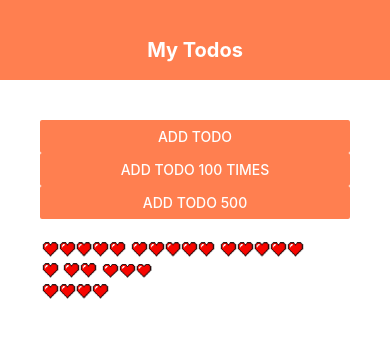
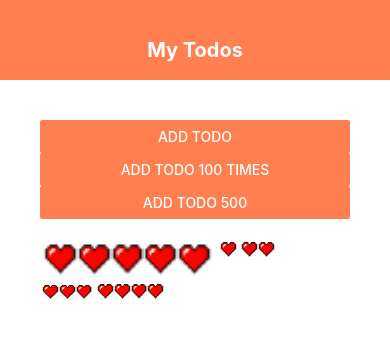
Before and after one commit to a19xinhu/ReactNative-IOSandAndroid, a React Native app: screen / in a window 390 px wide. Both pictures are taken after a click on the button "ADD TODO". Shown: the top 338 px of the page. Built offline with nearby package versions, Linux system fonts and the light colour scheme.

Commit message:
Bigger image test version

```diff
--- a/App.tsx
+++ b/App.tsx
@@ -29,7 +29,6 @@ export default function App() {
 
   //add image function
   const submitHandler = () => {
-    for(let i =0; i< 3;i++) {
       //use the setImage from useState to add new image.
       setImage(prevImage => {
         return [
@@ -37,8 +36,6 @@ export default function App() {
           ...prevImage
         ];
       });
-     }
-
   };
 
   //add image 100 times  different image
--- a/components/todoImage.js
+++ b/components/todoImage.js
@@ -23,7 +23,7 @@ export default function TodoImage({ pressHandler, toImage }) {
               <Image source={require('../assets/rating-4.png')}/>
             )
           }
-          return <Image source={require('../assets/rating-5.png')}/>
+          return <Image source={require('../assets/Brating-5.png')}/>
       })()}
 
     </TouchableOpacity>
```
